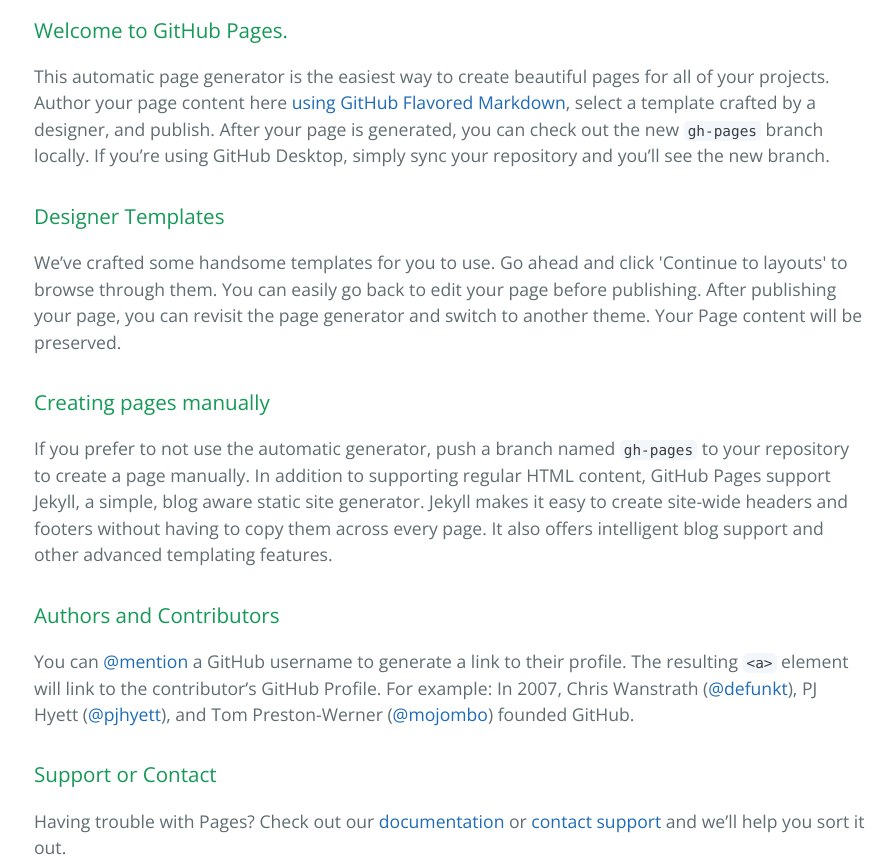
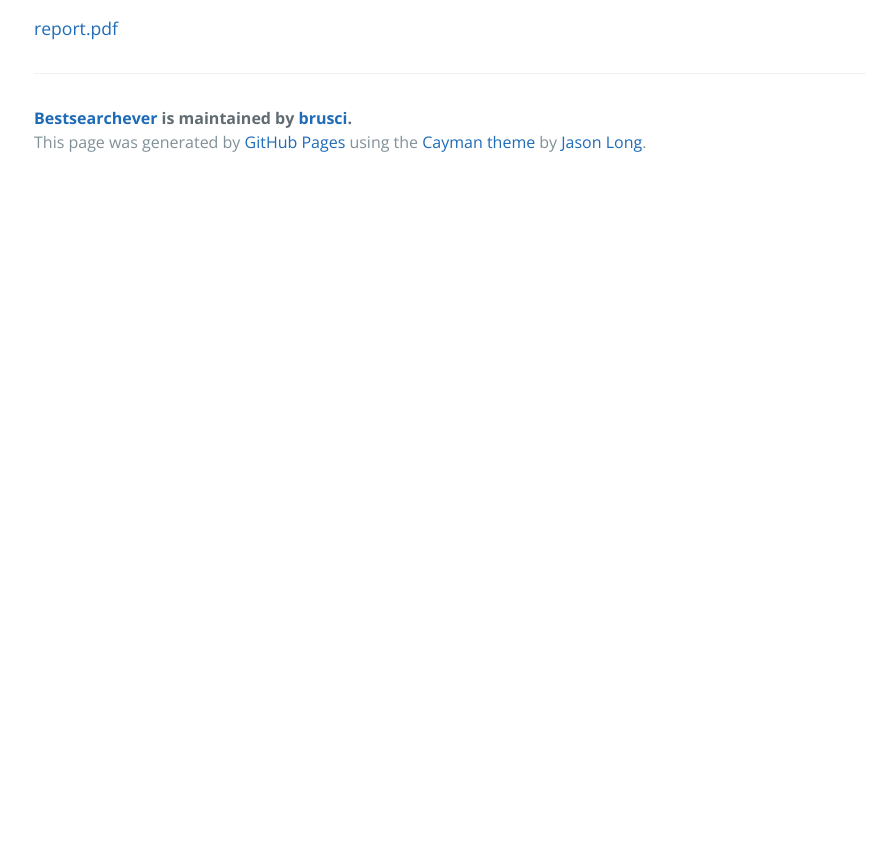
Before and after one commit to brusci/BestSearchEver, a plain HTML site: page index.html in a window 1280 px wide. Shown: the part 400-1264 px from the top of the page, without its empty margins (190-1082 px from the left). After the commit the page ends 800 px from the top, so only its background shows below. Drawn offline with nearby package versions, Linux system fonts and the light colour scheme.

```diff
--- a/index.html
+++ b/index.html
@@ -19,30 +19,7 @@
     </section>
 
     <section class="main-content">
-      <h3>
-<a id="welcome-to-github-pages" class="anchor" href="#welcome-to-github-pages" aria-hidden="true"><span class="octicon octicon-link"></span></a>Welcome to GitHub Pages.</h3>
-
-<p>This automatic page generator is the easiest way to create beautiful pages for all of your projects. Author your page content here <a href="https://guides.github.com/features/mastering-markdown/">using GitHub Flavored Markdown</a>, select a template crafted by a designer, and publish. After your page is generated, you can check out the new <code>gh-pages</code> branch locally. If you’re using GitHub Desktop, simply sync your repository and you’ll see the new branch.</p>
-
-<h3>
-<a id="designer-templates" class="anchor" href="#designer-templates" aria-hidden="true"><span class="octicon octicon-link"></span></a>Designer Templates</h3>
-
-<p>We’ve crafted some handsome templates for you to use. Go ahead and click 'Continue to layouts' to browse through them. You can easily go back to edit your page before publishing. After publishing your page, you can revisit the page generator and switch to another theme. Your Page content will be preserved.</p>
-
-<h3>
-<a id="creating-pages-manually" class="anchor" href="#creating-pages-manually" aria-hidden="true"><span class="octicon octicon-link"></span></a>Creating pages manually</h3>
-
-<p>If you prefer to not use the automatic generator, push a branch named <code>gh-pages</code> to your repository to create a page manually. In addition to supporting regular HTML content, GitHub Pages support Jekyll, a simple, blog aware static site generator. Jekyll makes it easy to create site-wide headers and footers without having to copy them across every page. It also offers intelligent blog support and other advanced templating features.</p>
-
-<h3>
-<a id="authors-and-contributors" class="anchor" href="#authors-and-contributors" aria-hidden="true"><span class="octicon octicon-link"></span></a>Authors and Contributors</h3>
-
-<p>You can <a href="https://github.com/blog/821" class="user-mention">@mention</a> a GitHub username to generate a link to their profile. The resulting <code>&lt;a&gt;</code> element will link to the contributor’s GitHub Profile. For example: In 2007, Chris Wanstrath (<a href="https://github.com/defunkt" class="user-mention">@defunkt</a>), PJ Hyett (<a href="https://github.com/pjhyett" class="user-mention">@pjhyett</a>), and Tom Preston-Werner (<a href="https://github.com/mojombo" class="user-mention">@mojombo</a>) founded GitHub.</p>
-
-<h3>
-<a id="support-or-contact" class="anchor" href="#support-or-contact" aria-hidden="true"><span class="octicon octicon-link"></span></a>Support or Contact</h3>
-
-<p>Having trouble with Pages? Check out our <a href="https://help.github.com/pages">documentation</a> or <a href="https://github.com/contact">contact support</a> and we’ll help you sort it out.</p>
+      <p><a href="http://brusci.github.io/BestSearchEver/report.pdf">report.pdf</a></p>
 
       <footer class="site-footer">
         <span class="site-footer-owner"><a href="https://github.com/brusci/BestSearchEver">Bestsearchever</a> is maintained by <a href="https://github.com/brusci">brusci</a>.</span>
```
Also changed, not shown: params.json (+1 -1 lines).
